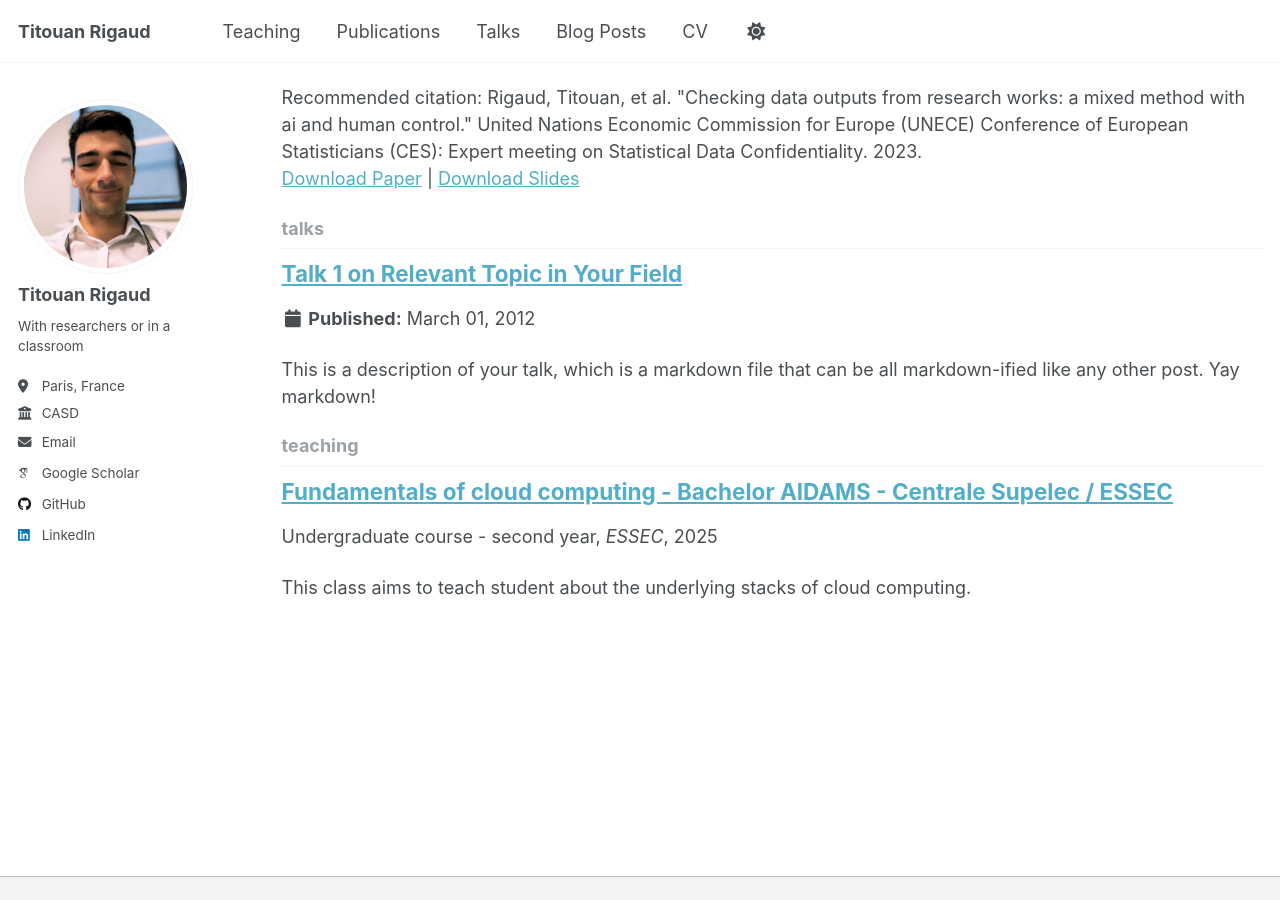
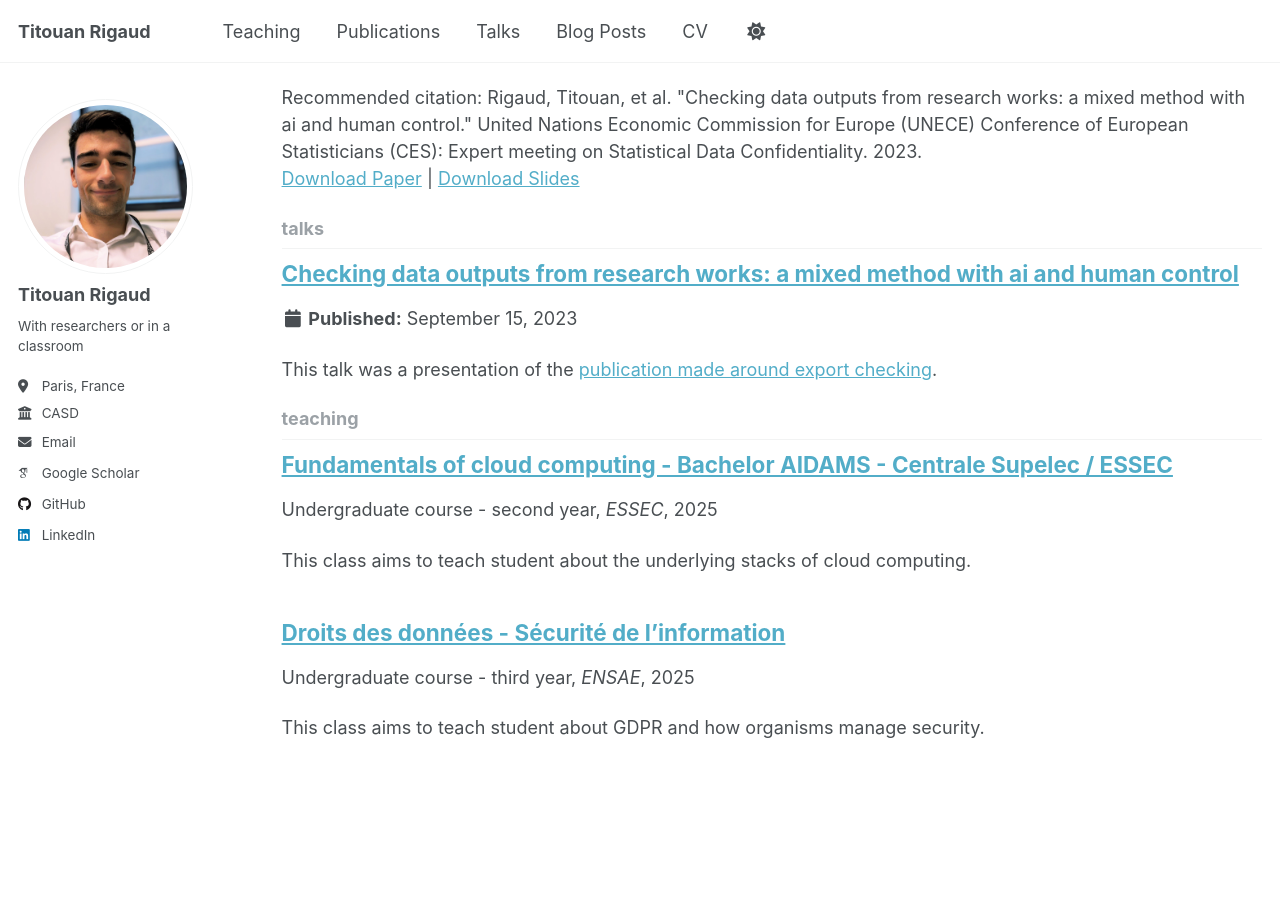
Before and after one commit to profSorbus/profsorbus.github.io, a Jekyll site: the page built from _pages/collection-archive.html, in a window 1280 px wide and 900 px high, scrolled down 257 px. Built offline with Jekyll 4.4.1, drawn with Linux system fonts in a browser that asks for light colours; some web fonts are replaced.

Commit message:
Updated profile, talks and added ENSAE class

```diff
--- a/_talks/2012-03-01-talk-1.md
+++ /dev/null
@@ -1,11 +0,0 @@
----
-title: "Talk 1 on Relevant Topic in Your Field"
-collection: talks
-type: "Talk"
-permalink: /talks/2012-03-01-talk-1
-venue: "UC San Francisco, Department of Testing"
-date: 2012-03-01
-location: "San Francisco, CA, USA"
----
-
-This is a description of your talk, which is a markdown file that can be all markdown-ified like any other post. Yay markdown!
--- /dev/null
+++ b/_talks/2023-09-15-talk.md
@@ -0,0 +1,11 @@
+---
+title: "Checking data outputs from research works: a mixed method with ai and human control "
+collection: talks
+type: "Talk"
+permalink: /talks/2023-09-15-talk
+venue: "UNECE SDC 2023"
+date: 2023-09-15
+location: "Wiesbaden, Rhin-Main, Germany"
+---
+
+This talk was a presentation of the [publication made around export checking](https://profsorbus.github.io/publication/2023-09-mixed-method-secure-outputs).
--- /dev/null
+++ b/_teaching/2025-spring-teaching-1.md
@@ -0,0 +1,17 @@
+---
+title: "Droits des données - Sécurité de l'information"
+collection: teaching
+type: "Undergraduate course - third year"
+permalink: /teaching/2025-spring-teaching-1
+venue: "ENSAE"
+date: 2025-05-15
+location: "Palaiseau, France"
+---
+
+This class aims to teach student about GDPR and how organisms manage security.
+
+The main notions rely around :
+
+- GDPR
+- Managing security in a compagny (ISO 27001 and the process of managing risk)
+- Good practices and concrete examples (Cryptography / Code injections)
```
Also changed, not shown: _pages/about.md (+2 -0 lines).
